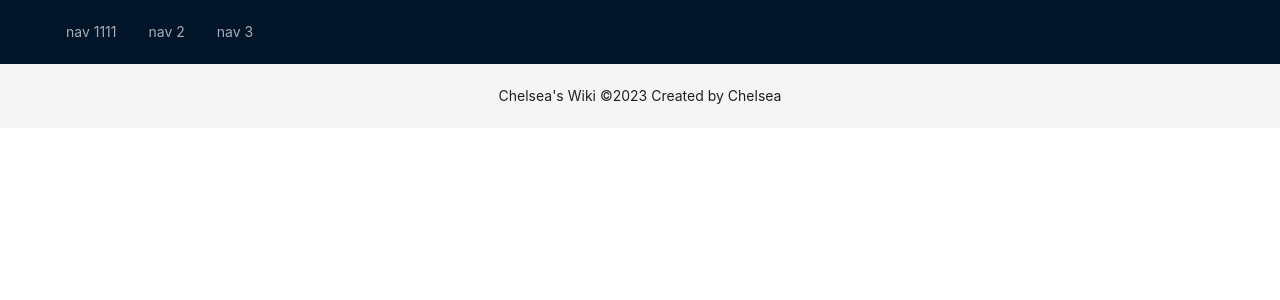
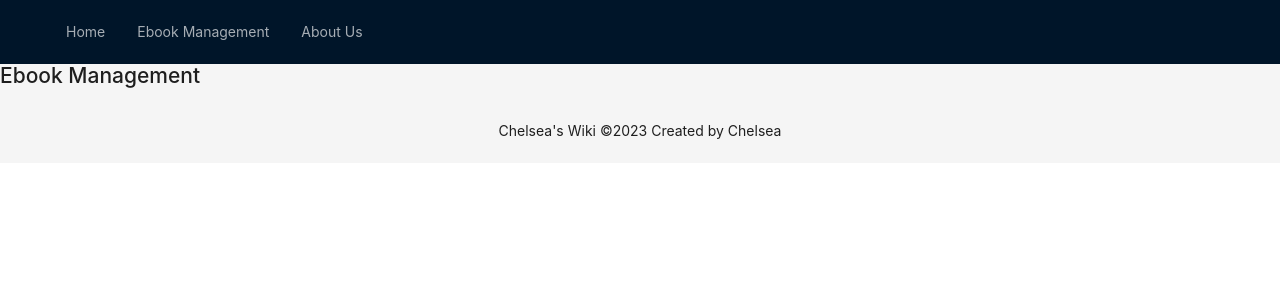
Before and after one commit to ChelseaKong/wiki, a Vue app in the folder web/: page /admin/ebook in a window 1280 px wide. Shown: the top 300 px of the page. Built offline with nearby package versions, Linux system fonts and the light colour scheme; no server answers.

Commit message:
4-02 add page 电子书管理。 新页面开发需要：views' page, router, components' menu

```diff
--- a/web/src/components/the-header.vue
+++ b/web/src/components/the-header.vue
@@ -7,9 +7,15 @@
         :style="{ lineHeight: '64px' }"
     >
       <!-- v-model:selectedKeys="selectedKeys1"-->
-      <a-menu-item key="1">nav 1111</a-menu-item>
-      <a-menu-item key="2">nav 2</a-menu-item>
-      <a-menu-item key="3">nav 3</a-menu-item>
+      <a-menu-item key="/">
+        <router-link to="/">Home</router-link>
+      </a-menu-item>
+      <a-menu-item key="/admin/ebook">
+        <router-link to="/admin/ebook">Ebook Management</router-link>
+      </a-menu-item>
+      <a-menu-item key="/about">
+        <router-link to="/about">About Us</router-link>
+      </a-menu-item>
     </a-menu>
   </a-layout-header>
 </template>
--- a/web/src/router/index.ts
+++ b/web/src/router/index.ts
@@ -1,6 +1,7 @@
 import { createRouter, createWebHistory, RouteRecordRaw } from 'vue-router'
 import Home from '../views/home.vue'
 import About from '../views/about.vue'
+import AdminEbook from '../views/admin/admin-ebook.vue'
 
 const routes: Array<RouteRecordRaw> = [
   {
@@ -16,7 +17,12 @@
     // this generates a separate chunk (about.[hash].js) for this route
     // which is lazy-loaded when the route is visited. IMPORTANT!!!
     // component: () => import(/* webpackChunkName: "about" */ '../views/about.vue')
-  }
+  },
+  {
+    path: '/admin/ebook',
+    name: 'AdminEbook',
+    component: AdminEbook
+  },
 ]
 
 const router = createRouter({
--- /dev/null
+++ b/web/src/views/admin/admin-ebook.vue
@@ -0,0 +1,5 @@
+<template>
+  <div class="about">
+    <h1>Ebook Management</h1>
+  </div>
+</template>
```
